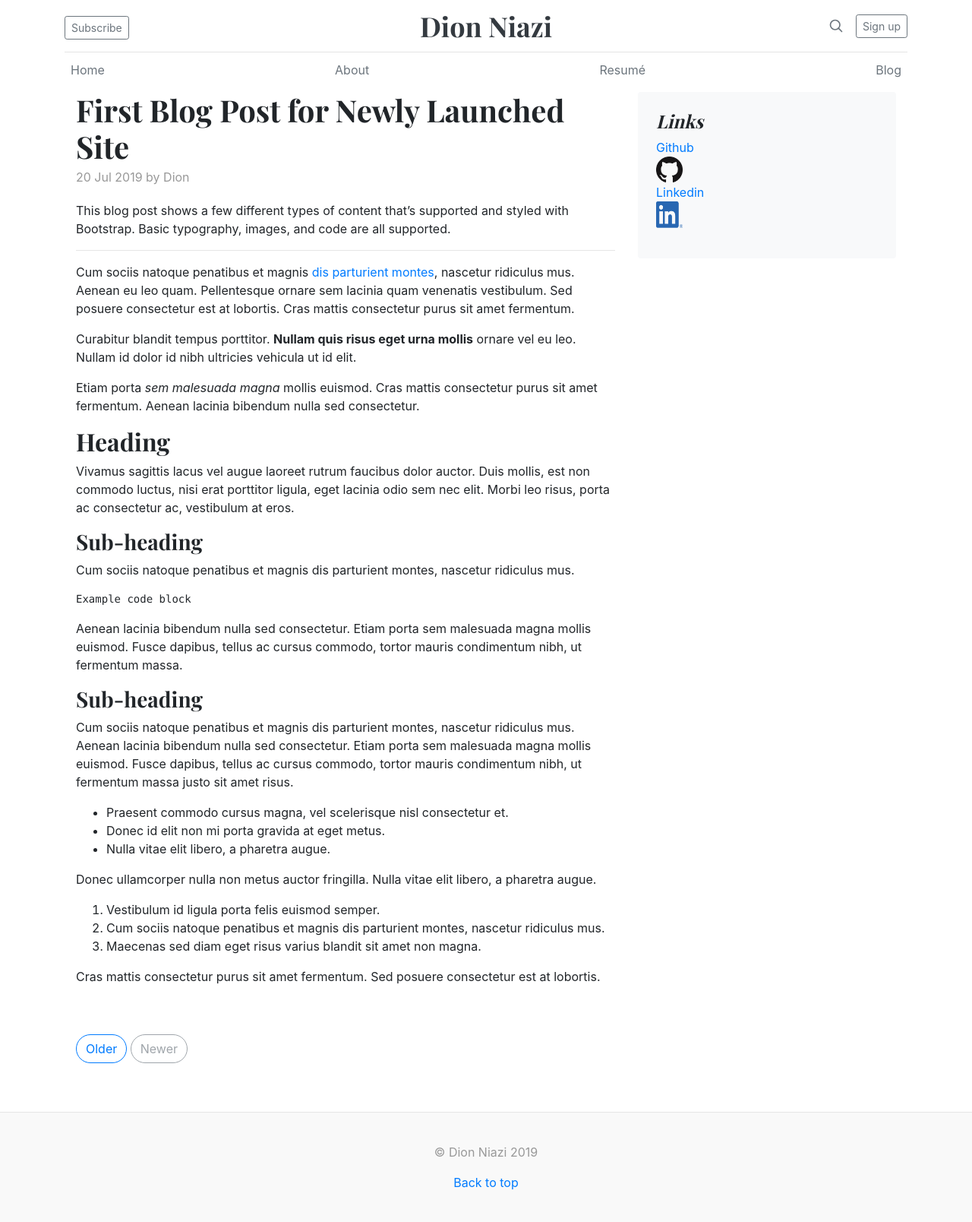
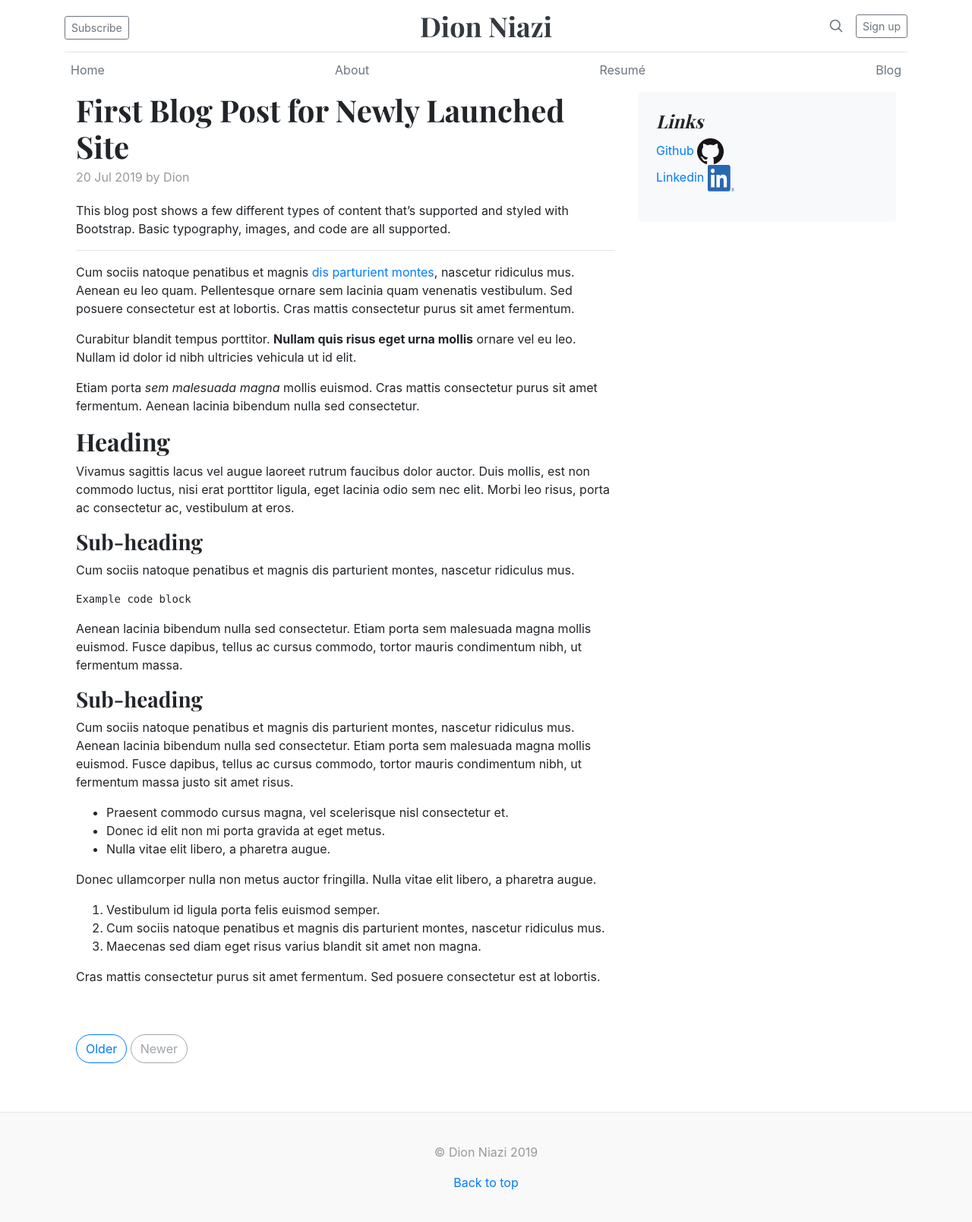
Before and after one commit to dn3gy/dn3gy.github.io, a Jekyll site: the page built from _posts/2019-07-20-my-site-launched.md, in a window 1280 px wide. Shown: the whole page at 76% size. Built offline with Jekyll 4.4.1, drawn with Linux system fonts in a browser that asks for light colours.

Commit message:
Updates to Site

```diff
--- a/_layouts/post.html
+++ b/_layouts/post.html
@@ -49,9 +49,9 @@
             <div class="p-4 mb-3 bg-light rounded">
               <h4 class="font-italic">Links</h4>
               <p class="mb-0">
-                    <ol class="list-unstyled mb-0">
-                            <li><a href="https://github.com/dn3gy">Github <div><img src="../../../../../images/GitHub-Mark-64px.png" height="35px" width="35px"/></div></a></li>
-                            <li><a href="https://www.linkedin.com/in/dion-niazi-098470160/">Linkedin <div><img src="../../../../../images/LI-In-Bug.png" height="35px" width="35px"/></div></a></li>
+                    <ol class="list-unstyled mb-0" style="text-decoration: none; color:black;">
+                            <li><a href="https://github.com/dn3gy">Github <img src="../../../../../images/GitHub-Mark-64px.png" height="35px" width="35px"/></a></li>
+                            <li><a href="https://www.linkedin.com/in/dion-niazi-098470160/">Linkedin <img src="../../../../../images/LI-In-Bug.png" height="35px" width="35px"/></a></li>
                     </ol>
               </p>
             </div>
```
